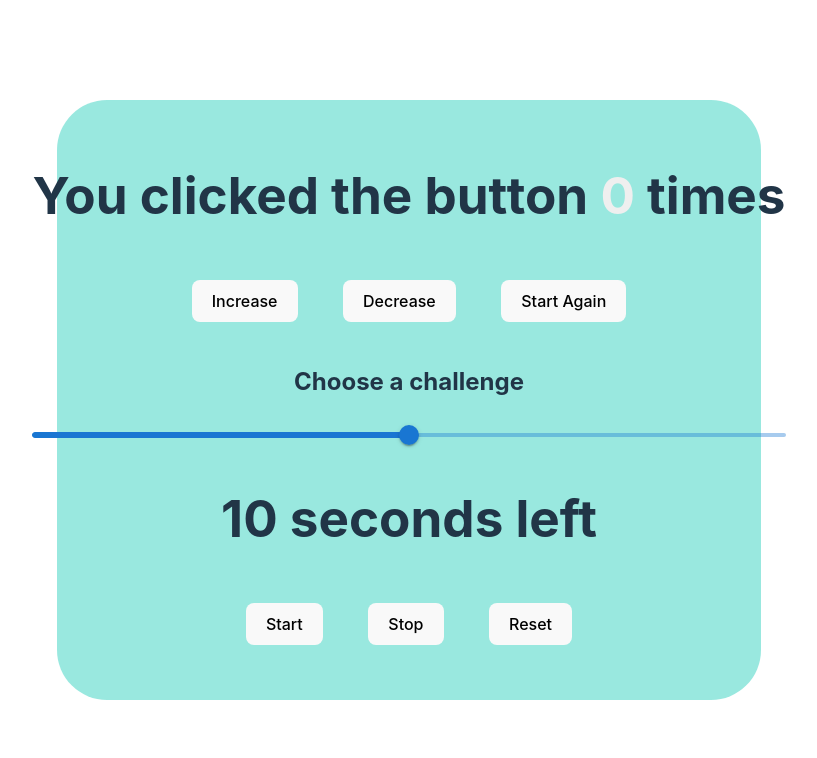
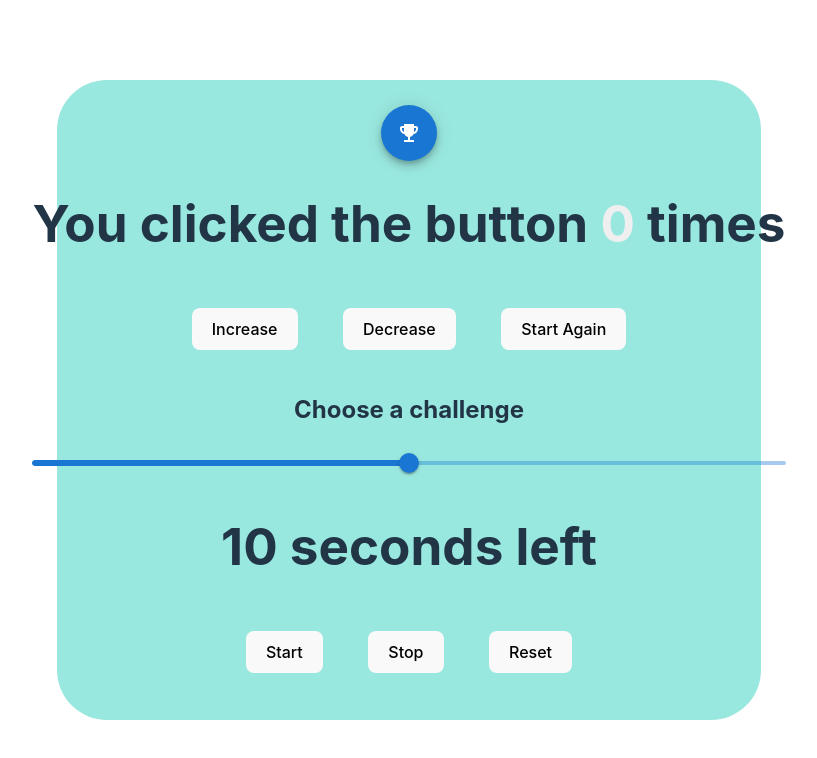
Before and after one commit to daniellberg/Counter-ranking, a React (Vite) app: page / in a window 1280 px wide. Shown: the top 758 px of the page, without its empty margins (231-1048 px from the left). Built offline with nearby package versions, Linux system fonts and the light colour scheme.

Commit message:
add Go To Ranking button

```diff
--- a/src/App.jsx
+++ b/src/App.jsx
@@ -2,11 +2,15 @@ import React from 'react'
 import './App.css'
 import Main from './components/BaseFunctions.jsx'
 import Background from './components/Background.jsx'
+import GoToRankButton from './components/ToRankingButton';
 
 function App() {
 
   return (
     <main>
+      <div className="rankingBtn">
+        <GoToRankButton/>
+      </div>
       <div className='body'>
         <Background />
         <Main />
--- a/src/components/Background.jsx
+++ b/src/components/Background.jsx
@@ -3,7 +3,7 @@ import React from 'react';
 function Background() {
   const backgroundStyle = {
     width: '55%', // Defina a largura desejada (por exemplo, 80%)
-    height: '75vh', // Defina a altura desejada (por exemplo, 60vh)
+    height: '80vh', // Defina a altura desejada (por exemplo, 60vh)
     backgroundColor: '#34D1BF', // Defina a cor desejada
     position: 'fixed',
     top: '50%', // Centralize verticalmente
--- /dev/null
+++ b/src/components/ToRankingButton.jsx
@@ -0,0 +1,11 @@
+import * as React from 'react';
+import Fab from '@mui/material/Fab';
+import EmojiEventsIcon from '@mui/icons-material/EmojiEvents';
+
+export default function GoToRankButton() {
+    return (
+        <Fab color="primary" aria-label="goToRank">
+          <EmojiEventsIcon />
+        </Fab>
+    );
+  }
--- a/src/index.css
+++ b/src/index.css
@@ -77,14 +77,6 @@ button:focus-visible {
   transition: all ease-in 0.2s;
 }
 
-.appbar{
-  position: fixed;
-  top: 0;
-  left: 0;
-  width: 100vw;
-}
-
-
 @media (prefers-color-scheme: light) {
   :root {
     color: #213547;
```
Also changed, not shown: src/components/Timer.jsx (deleted, +0 -44 lines).
